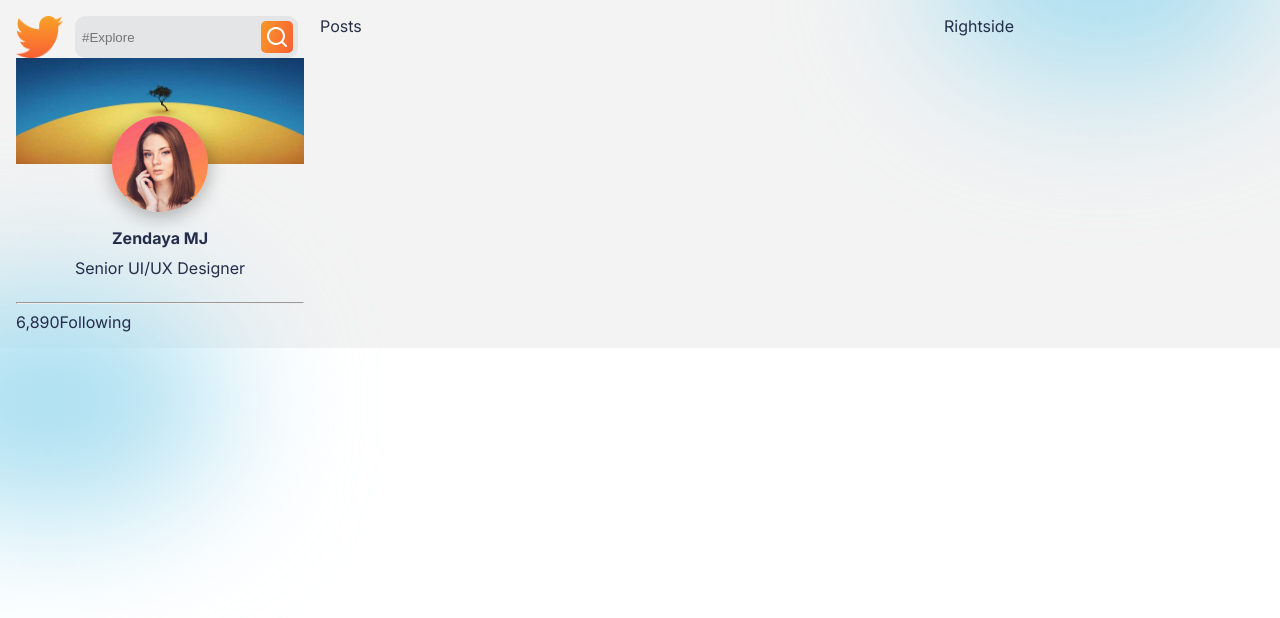
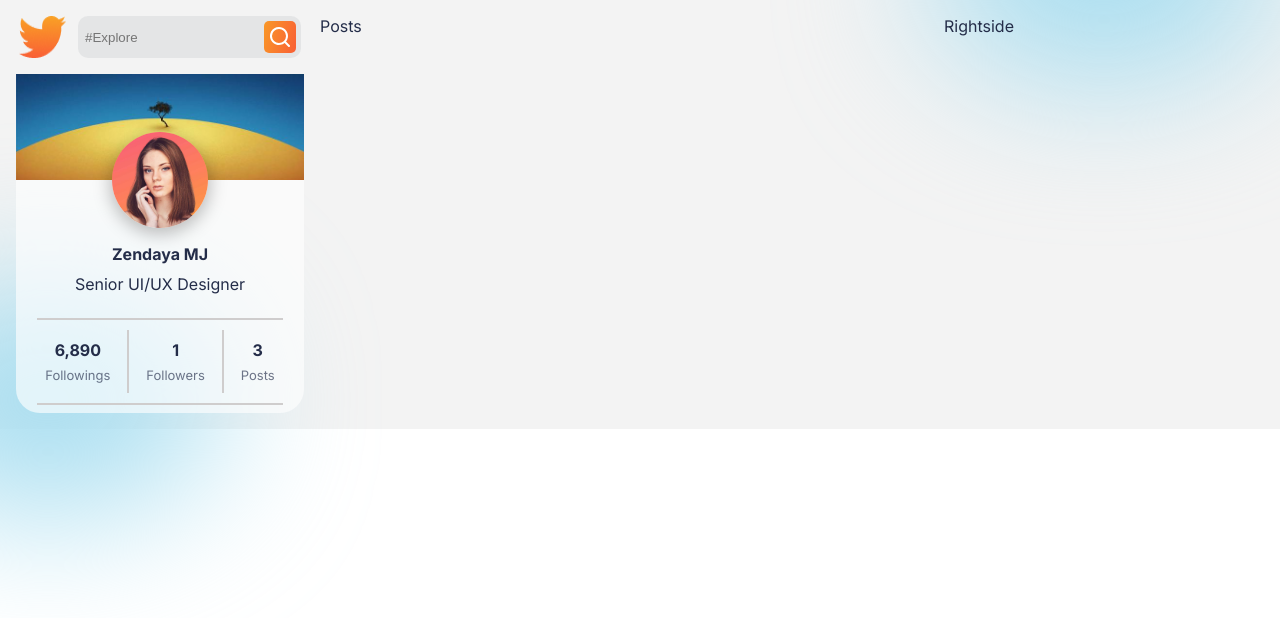
Before and after one commit to Layibaa/acp-final, a React (Create React App) app in the folder starter/: page / in a window 1280 px wide. Shown: the top 618 px of the page. Built offline with nearby package versions, Linux system fonts and the light colour scheme.

Commit message:
profile card completed

```diff
--- a/starter/src/components/ProfileCard/ProfileCard.css
+++ b/starter/src/components/ProfileCard/ProfileCard.css
@@ -2,13 +2,15 @@
     border-radius: 1.5rem;
     display: flex;
     flex-direction: column;
-    position : relative;
+    position: relative;
     gap: 1rem;
+    overflow-x: clip;
+    background: var(--cardColor);
 }
 
 .ProfileImages{
-    position : relative;
-    display : flex;
+    position: relative;
+    display: flex;
     flex-direction: column;
     align-items: center;
     justify-content: center;
@@ -18,7 +20,8 @@
     width: 100%;
 }
 
-.ProfileImages>img:nth-of-type(2){
+.ProfileImages>img:nth-of-type(2)
+{
     width: 6rem;
     border-radius: 50%;
     position: absolute;
@@ -34,6 +37,59 @@
     gap: 10px;
 }
 
-.ProfileName>span:nth-of-type(1){
+.ProfileName>span:nth-of-type(1)
+{
     font-weight: bold;
 }
+
+/* Follow Status */
+.followStatus {
+    display: flex;
+    flex-direction: column;
+    align-items: center;
+    justify-content: center;
+    gap: 0.75rem;
+  }
+
+  .followStatus > hr {
+    width: 85%;
+    border: 1px solid var(--hrColor);
+  }
+
+  .followStatus > div {
+    display: flex;
+    gap: 1rem;
+    width: 80%;
+    justify-content: space-around;
+    align-items: center;
+  }
+
+  .follow {
+    display: flex;
+    flex-direction: column;
+    gap: 0.4rem;
+    align-items: center;
+    justify-content: center;
+  }
+  .follow > span:nth-of-type(1) {
+    font-weight: bold;
+  }
+
+  .follow > span:nth-of-type(2) {
+    color: var(--gray);
+    font-size: 13px;
+  }
+
+  .vl {
+    height: 150%;
+    border-left: 2px solid var(--hrColor);
+  }
+
+
+  .ProfileCard>span{
+      font-weight: bold;
+      color: orange;
+      align-self: center;
+      margin-bottom: 1rem;
+      cursor: pointer;
+  }
--- a/starter/src/components/ProfileCard/ProfileCard.jsx
+++ b/starter/src/components/ProfileCard/ProfileCard.jsx
@@ -1,33 +1,50 @@
-import React from 'react'
-import Cover from '../../img/cover.jpg'
-import Profile from '../../img/profileImg.jpg'
-import './ProfileCard.css'
+import React from "react";
+import Cover from "../../img/cover.jpg";
+import Profile from "../../img/profileImg.jpg";
+import "./ProfileCard.css";
 
 const ProfileCard = () => {
+  const ProfilePage = true;
   return (
     <div className="ProfileCard">
       <div className="ProfileImages">
         <img src={Cover} alt="" />
         <img src={Profile} alt="" />
       </div>
+
       <div className="ProfileName">
         <span>Zendaya MJ</span>
         <span>Senior UI/UX Designer</span>
       </div>
+
       <div className="followStatus">
         <hr />
         <div>
           <div className="follow">
             <span>6,890</span>
-              <span>Following</span>
+            <span>Followings</span>
           </div>
-            <div className="vl">
+          <div className="vl"></div>
+          <div className="follow">
+            <span>1</span>
+            <span>Followers</span>
+          </div>
 
+          {ProfilePage && (
+            <>
+              <div className="vl"></div>
+              <div className="follow">
+                <span>3</span>
+                <span>Posts</span>
               </div>
+            </>
+          )}
         </div>
+        <hr />
       </div>
+      {ProfilePage ? "" : <span>My Profile</span>}
     </div>
-  )
-}
+  );
+};
 
-export default ProfileCard
+export default ProfileCard;
--- a/starter/src/components/profileSide/ProfileSide.jsx
+++ b/starter/src/components/profileSide/ProfileSide.jsx
@@ -2,15 +2,14 @@
 import LogoSearch from '../LogoSearch/LogoSearch'
 import ProfileCard from '../ProfileCard/ProfileCard'
 
-const profileSide = () => {
+import "./ProfileSide.css"
+const ProfileSide = () => {
   return (
-    <div>
-      <div className="ProfileSide">
+    <div className="ProfileSide">
         <LogoSearch/>
         <ProfileCard/>
-      </div>
     </div>
   )
 }
 
-export default profileSide
+export default ProfileSide
```
Lines whose indentation alone changed are shown as unchanged.
